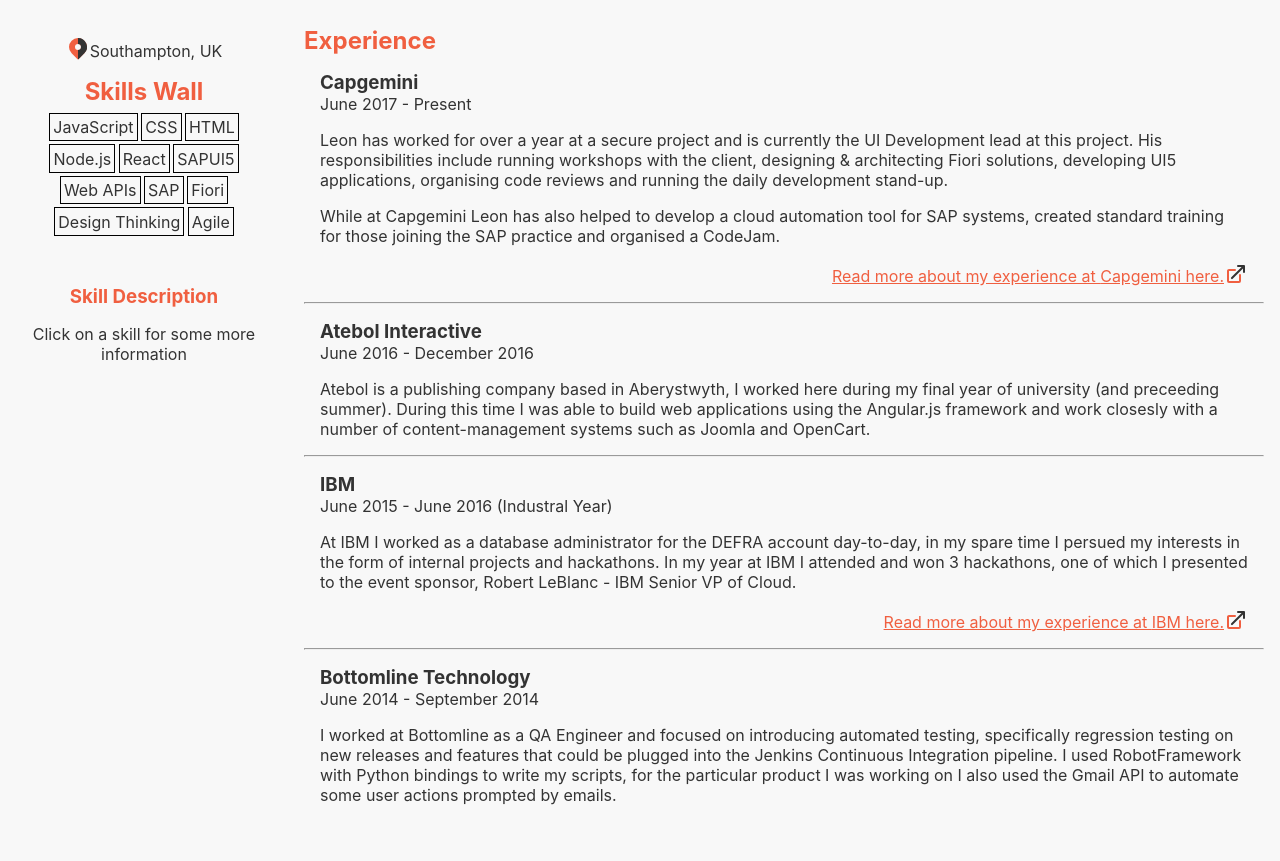
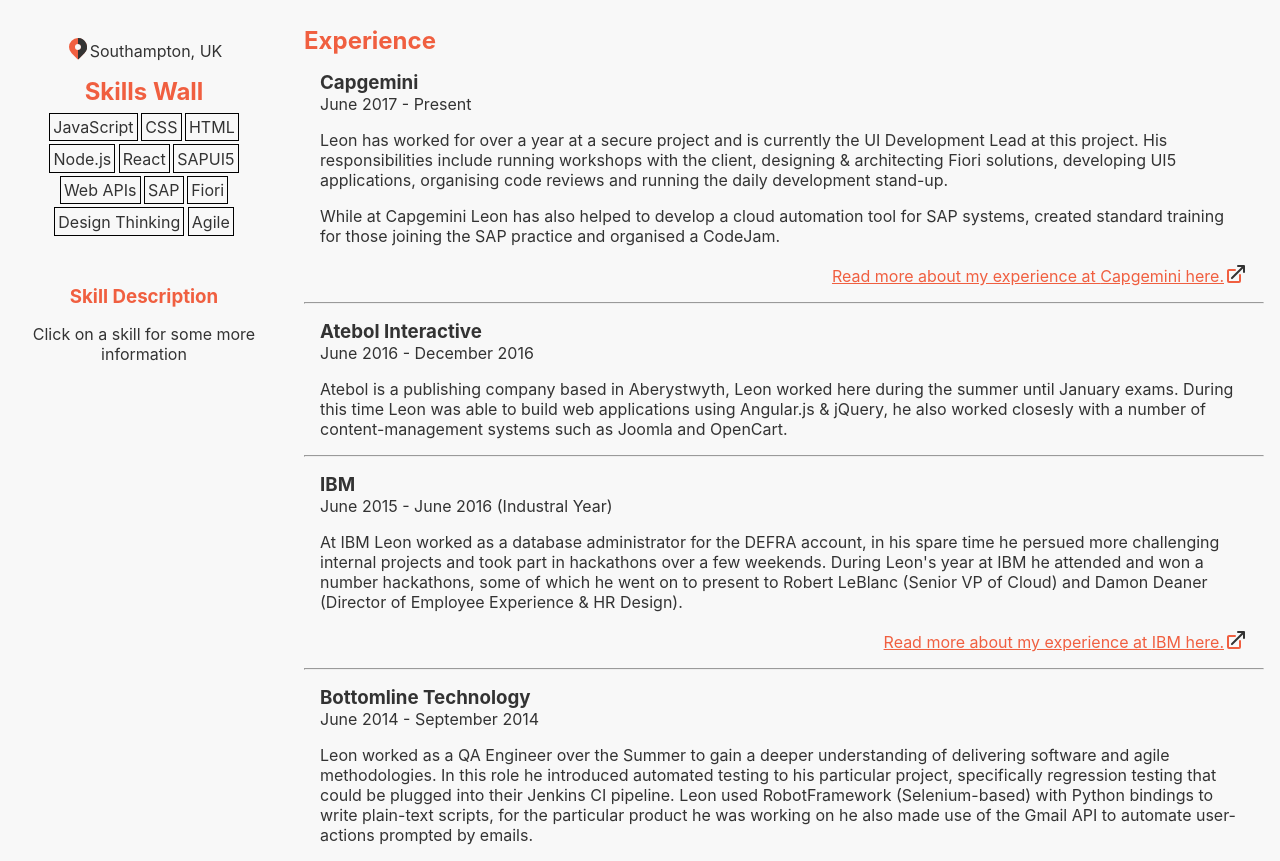
Before and after one commit to Leoooob/leonhassan.co.uk, a React (Create React App) app: page / in a window 1280 px wide. Shown: the part 180-1041 px from the top of the page. Before the commit the page ends 1001 px from the top, so only its background shows below. Built offline with nearby package versions, Linux system fonts and the light colour scheme.

Commit message:
converted experience section to 3rd person

```diff
--- a/src/App.js
+++ b/src/App.js
@@ -220,7 +220,7 @@
         <section>
           <h3>Capgemini</h3>
           <span>June 2017 - Present</span>
-          <p>Leon has worked for over a year at a secure project and is currently the UI Development lead at this project. His responsibilities include running workshops with the client, designing &amp; architecting Fiori solutions, developing UI5 applications, organising code reviews and running the daily development stand-up.</p>
+          <p>Leon has worked for over a year at a secure project and is currently the UI Development Lead at this project. His responsibilities include running workshops with the client, designing &amp; architecting Fiori solutions, developing UI5 applications, organising code reviews and running the daily development stand-up.</p>
           <p>While at Capgemini Leon has also helped to develop a cloud automation tool for SAP systems, created standard training for those joining the SAP practice and organised a CodeJam.</p>
           <ReadMoreLink company="Capgemini" tag="capgemini" />
         </section><hr/>
@@ -228,20 +228,20 @@
         <section>
           <h3>Atebol Interactive</h3>
           <span>June 2016 - December 2016</span>
-          <p>Atebol is a publishing company based in Aberystwyth, I worked here during my final year of university (and preceeding summer). During this time I was able to build web applications using the Angular.js framework and work closesly with a number of content-management systems such as Joomla and OpenCart.</p>
+          <p>Atebol is a publishing company based in Aberystwyth, Leon worked here during the summer until January exams. During this time Leon was able to build web applications using Angular.js &amp; jQuery, he also worked closesly with a number of content-management systems such as Joomla and OpenCart.</p>
         </section><hr/>
 
         <section>
           <h3>IBM</h3>
           <span>June 2015 - June 2016 (Industral Year)</span>
-          <p>At IBM I worked as a database administrator for the DEFRA account day-to-day, in my spare time I persued my interests in the form of internal projects and hackathons. In my year at IBM I attended and won 3 hackathons, one of which I presented to the event sponsor, Robert LeBlanc - IBM Senior VP of Cloud.</p>
+          <p>At IBM Leon worked as a database administrator for the DEFRA account, in his spare time he persued more challenging internal projects and took part in hackathons over a few weekends. During Leon's year at IBM he attended and won a number hackathons, some of which he went on to present to Robert LeBlanc (Senior VP of Cloud) and Damon Deaner (Director of Employee Experience &amp; HR Design).</p>
           <ReadMoreLink company="IBM" tag="ibm" />
         </section><hr/>
 
         <section>
           <h3>Bottomline Technology</h3>
           <span>June 2014 - September 2014</span>
-          <p>I worked at Bottomline as a QA Engineer and focused on introducing automated testing, specifically regression testing on new releases and features that could be plugged into the Jenkins Continuous Integration pipeline. I used RobotFramework with Python bindings to write my scripts, for the particular product I was working on I also used the Gmail API to automate some user actions prompted by emails.</p>
+          <p>Leon worked as a QA Engineer over the Summer to gain a deeper understanding of delivering software and agile methodologies. In this role he introduced automated testing to his particular project, specifically regression testing that could be plugged into their Jenkins CI pipeline. Leon used RobotFramework (Selenium-based) with Python bindings to write plain-text scripts, for the particular product he was working on he also made use of the Gmail API to automate user-actions prompted by emails.</p>
         </section>
       </main>
     );
```
